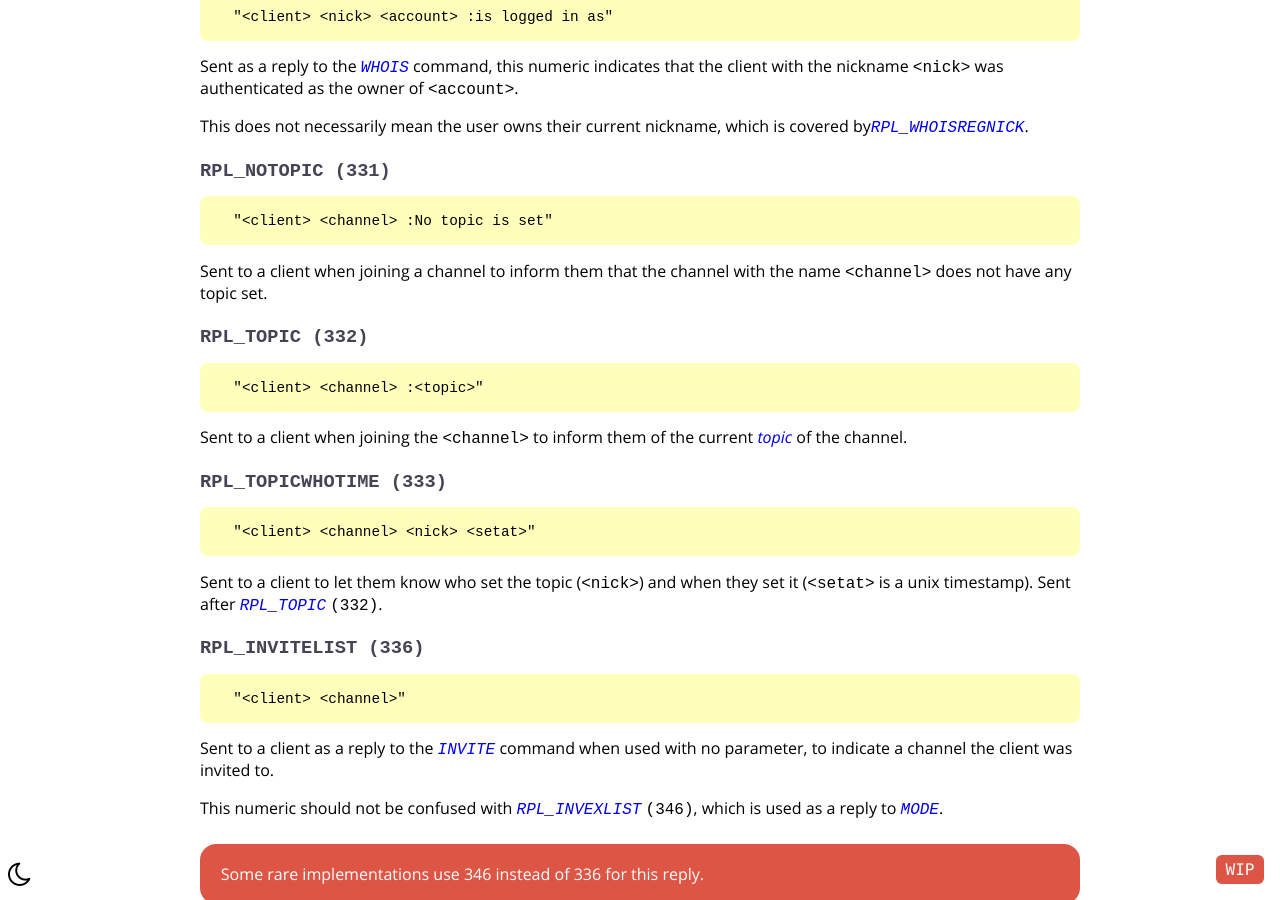
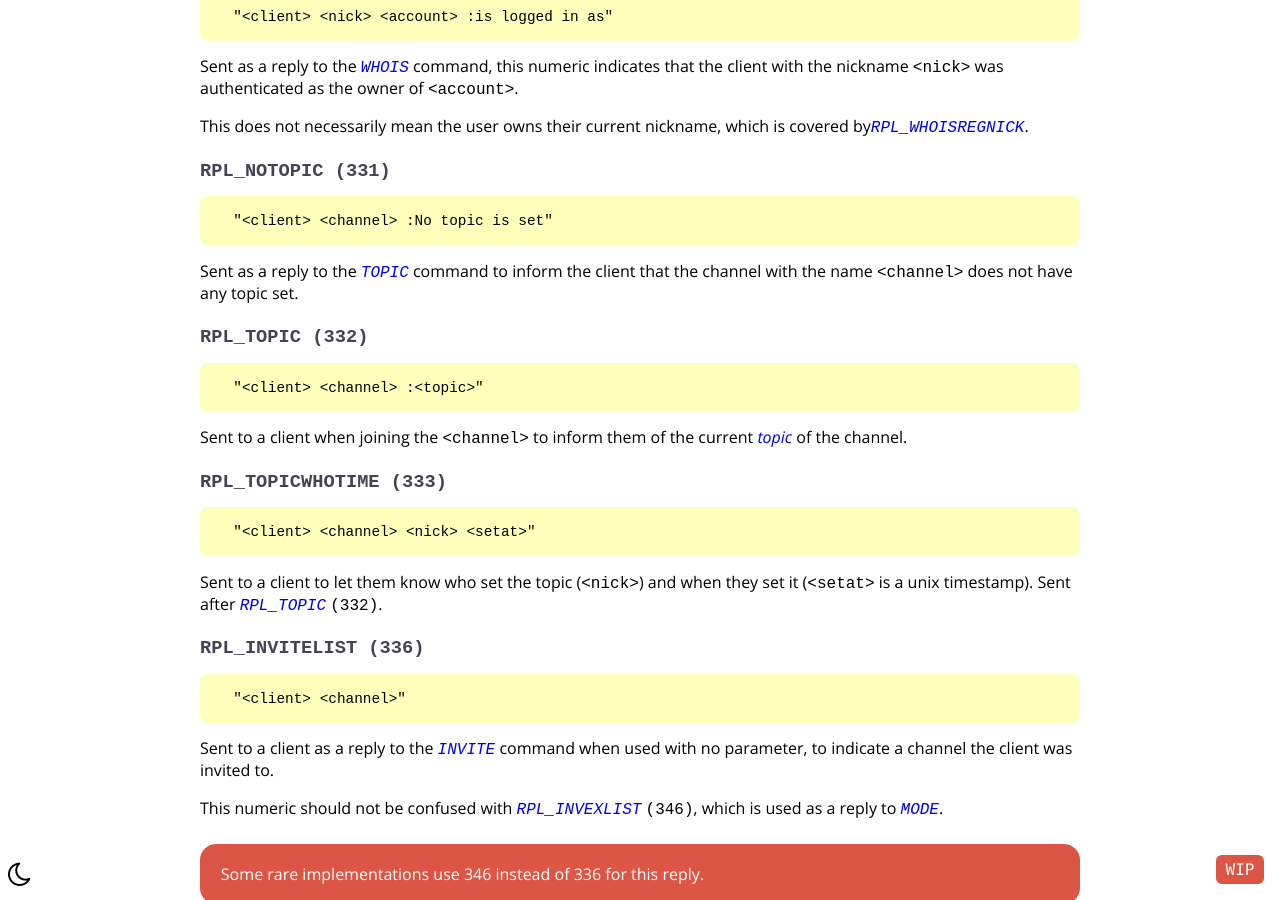
Before and after one commit to ircdocs/modern-irc, a Jekyll site: the page built from index.md, in a window 1280 px wide and 900 px high, scrolled down 72321 px. Built offline with Jekyll 4.4.1, drawn with Linux system fonts in a browser that asks for light colours; the table of contents is made by our own code.

Commit message:
Fix RPL_NOTOPIC description (#265)
change the text to reflect reality; RPL_NOTOPIC is not sent upon joining a channel, only as a reply to the TOPIC command

```diff
--- a/_includes/modern-appendix.md
+++ b/_includes/modern-appendix.md
@@ -552,7 +552,7 @@ This does not necessarily mean the user owns their current nickname, which is co
 
       "<client> <channel> :No topic is set"
 
-Sent to a client when joining a channel to inform them that the channel with the name `<channel>` does not have any topic set.
+Sent as a reply to the {% command TOPIC %} command to inform the client that the channel with the name `<channel>` does not have any topic set.
 
 {% numericheader RPL_TOPIC %}
 
```
